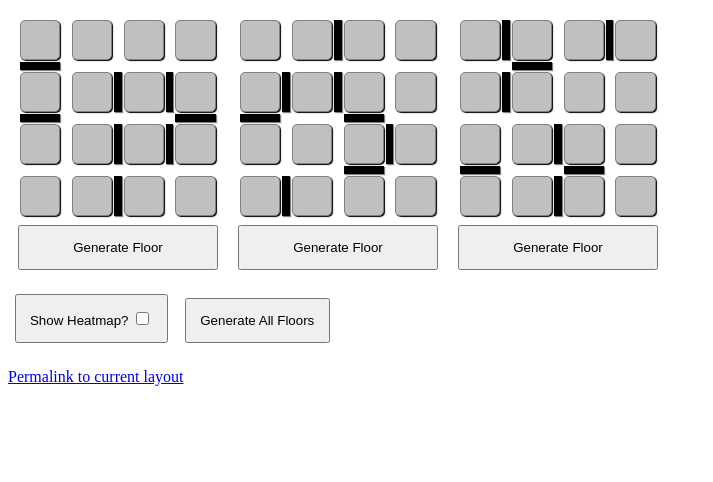
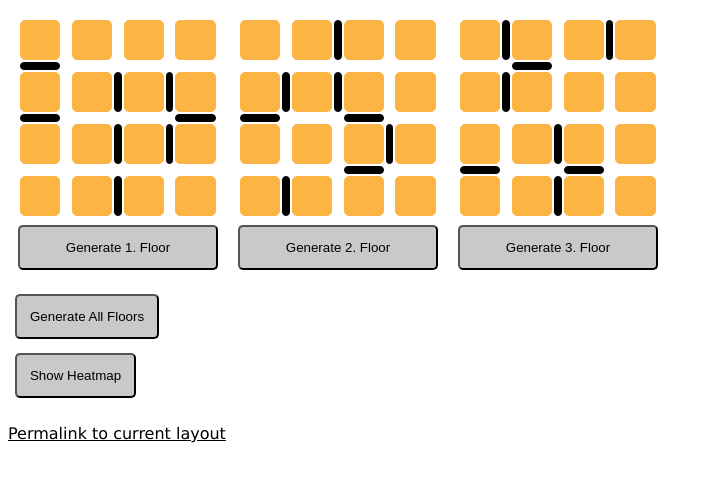
Before and after one commit to bpa/burgle, a plain HTML site: page generator/index.html in a window 1280 px wide. Both pictures are taken after a click on the button "Generate All Floors". Shown: the whole page, without its empty margins (0-713 px from the left). Drawn offline with Linux system fonts and the light colour scheme.

Commit message:
Take changes from Maik

```diff
--- a/generator/burgle.css
+++ /dev/null
@@ -1,14 +0,0 @@
-.center { margin-left: auto; margin-right: auto; width: 100% }
-.floor { height: 200px; width: 200px }
-.floor table { height: 100%; width: 100%; }
-.floor td { width: 4%; height: 4% }
-.floor td.tile {
-	width: 22%;
-	height: 22%;
-	background: #c0c0c0;
-	border: 1px solid grey;
-	border-radius: 5px;
-	box-shadow: 1px 1px 1px;
-}
-.floor td.wall { background-color: black; box-shadow: 1px 1px 1px grey;}
-button { padding: 1em; margin: .5em; }
--- /dev/null
+++ b/generator/css/burgle.css
@@ -0,0 +1,60 @@
+body, html {
+	width: 100%
+}
+body {
+	font-family: "Arial Unicode MS", "Lucida Sans Unicode", Verdana, Arial, Helvetica, sans-serif;
+	color: black;
+}
+a, a:visited, a:hover {
+	color: black;
+}
+.center {
+	margin-left: auto;
+	margin-right: auto;
+	width: 100%
+}
+
+.floorContainer {
+	float: left;
+	margin: 10px;
+	width: 200px;
+}
+
+.floor {
+	height: 200px;
+	width: 200px
+}
+
+.floor table {
+	height: 100%;
+	width: 100%;
+}
+
+.floor td {
+	width: 4%;
+	height: 4%
+}
+
+.floor td.tile {
+	width: 22%;
+	height: 22%;
+	background: #fcb543;
+	border: 1px solid #fcb543;
+	border-radius: 5px;
+}
+
+.floor td.wall {
+	background-color: black;
+	border: 1px solid black;
+	border-radius: 5px;
+}
+
+button {
+	border-radius: 5px;
+	background: #c9c9c9;
+	padding: 1em;
+	margin: .5em;
+}
+.hidden {
+	display: none;
+}
--- a/generator/index.html
+++ b/generator/index.html
@@ -1,29 +1,46 @@
-<html>
+<!doctype html>
+<html lang="en" manifest="cache.manifest">
 <head>
-    <link rel="stylesheet" type="text/css" href="burgle.css" />
-    <script type="text/javascript" src="burgle.js"></script>
+	<meta charset="utf-8">
+	<meta http-equiv="X-UA-Compatible" content="IE=edge,chrome=1">
+	<meta name="viewport" content="width=device-width, initial-scale=1">
+	<meta name="HandheldFriendly" content="True">
+	<meta name="MobileOptimized" content="320">
+	<meta name="apple-mobile-web-app-capable" content="yes" />
+	<meta name="apple-mobile-web-app-status-bar-style" content="black translucent" />
+	<title>Room Generator</title>
+	<link rel="shortcut icon" href="favicon.ico" type="image/x-icon" />
+	<link rel="apple-touch-icon" href="img/apple-touch-icon.png" />
+	<link rel="apple-touch-icon" sizes="57x57"   href="img/apple-touch-icon-57x57.png" />
+	<link rel="apple-touch-icon" sizes="72x72"   href="img/apple-touch-icon-72x72.png" />
+	<link rel="apple-touch-icon" sizes="76x76"   href="img/apple-touch-icon-76x76.png" />
+	<link rel="apple-touch-icon" sizes="114x114" href="img/apple-touch-icon-114x114.png" />
+	<link rel="apple-touch-icon" sizes="120x120" href="img/apple-touch-icon-120x120.png" />
+	<link rel="apple-touch-icon" sizes="144x144" href="img/apple-touch-icon-144x144.png" />
+	<link rel="apple-touch-icon" sizes="152x152" href="img/apple-touch-icon-152x152.png" />
+	<link rel="stylesheet" type="text/css" href="css/burgle.css">
+	<script type="text/javascript" src="js/burgle.js"></script>
 </head>
 <body>
-    <div style="float: left; margin: 10; width: 200px">
+<div class="floorContainer">
 	<div class="floor" id="f1"></div>
-      <button class="center" onClick="Burgle.generate('f1')">Generate Floor</button>
+	<button class="center" onClick="Burgle.generate('f1')">Generate 1. Floor</button>
 </div>
-    <div style="float: left; margin: 10; width: 200px">
+<div class="floorContainer">
 	<div class="floor" id="f2"></div>
-      <button class="center" onClick="Burgle.generate('f2')">Generate Floor</button>
+	<button class="center" onClick="Burgle.generate('f2')">Generate 2. Floor</button>
 </div>
-    <div style="float: left; margin: 10; width: 200px">
+<div class="floorContainer">
 	<div class="floor" id="f3"></div>
-      <button class="center" onClick="Burgle.generate('f3')">Generate Floor</button>
+	<button class="center" onClick="Burgle.generate('f3')">Generate 3. Floor</button>
 </div>
 <br clear="all">
 <div id="burgle_ctrl">
-      <button onClick="send(this, 'burgle_heat', event)">
-      <label for="burgle_heat">Show Heatmap?</label>
-        <input id="burgle_heat" type="checkbox" onClick="Burgle.show_heat(this.checked)">
-      </button>
-      <button onClick="Burgle.generate()">Generate All Floors</button>
-      <br><br>
+	<button onClick="Burgle.generate()">Generate All Floors</button><br>
+	<button id="show_heatmap" onClick="Burgle.show_heat(true)">Show Heatmap</button>
+	<button id="hide_heatmap" class="hidden" onClick="Burgle.show_heat(false)">Hide Heatmap</button>
+	<br>
+	<br>
 	<a id="burgle_href" href="#">Permalink to current layout</a>
 </div>
 </body>
--- a/generator/burgle.js
+++ b/generator/js/burgle.js
@@ -1,9 +1,4 @@
 "use strict";
-
-function send(b, id, event) {
-    if (event.toElement === b)
-        document.getElementById(id).click();
-}
 
 var Burgle = (function () {
     var show_heat = false;
@@ -11,17 +6,17 @@ var Burgle = (function () {
     function getParameterByName(name) {
         name = name.replace(/[\[]/, "\\[").replace(/[\]]/, "\\]");
         var regex = new RegExp("[\\?&]" + name + "=([^&#]*)"),
-                results = regex.exec(location.search);
+            results = regex.exec(location.search);
         return results === null ? "" : decodeURIComponent(results[1].replace(/\+/g, " "));
     }
 
     function to_floor(walls) {
-        var i = 0;
-        var floor = Array(17).join(1).split('').map(function () {
+        var i = 0, x = 0;
+        var floor = new Array(17).join(1).split('').map(function () {
             return {heat: 0}
         });
         for (var y = 0; y < 4; y++) {
-            for (var x = 0; x < 3; x++) {
+            for (x = 0; x < 3; x++) {
                 if (!walls[i]) {
                     floor[y * 4 + x].e = true;
                     floor[y * 4 + x + 1].w = true;
@@ -29,7 +24,7 @@ var Burgle = (function () {
                 i++;
             }
             if (y < 3) {
-                for (var x = 0; x < 4; x++) {
+                for (x = 0; x < 4; x++) {
                     if (!walls[i]) {
                         floor[y * 4 + x].s = true;
                         floor[(y + 1) * 4 + x].n = true;
@@ -77,13 +72,13 @@ var Burgle = (function () {
     }
 
     function build_distance(floor) {
-        var dist = Array(257).join(1).split('').map(function () {
+        var i, dist = new Array(257).join(1).split('').map(function () {
             return 20
         });
-        for (var i = 0; i < 16; i++)
+        for (i = 0; i < 16; i++)
             dist[i * 16 + i] = 0;
         for (var r = 0; r < 16; r++) {
-            for (var i = 0; i < 16; i++) {
+            for (i = 0; i < 16; i++) {
                 if (floor[i].n)
                     update_distance(i, i - 4, dist);
                 if (floor[i].e)
@@ -117,7 +112,8 @@ var Burgle = (function () {
     }
 
     function walk(from, to, floor, dist) {
-        var min, shortest, tile;
+        var min, shortest=[], tile;
+
         function look(dir, neighbor, r) {
             var ind = neighbor * 16 + to;
             if (tile[dir]) {
@@ -130,6 +126,7 @@ var Burgle = (function () {
                 }
             }
         }
+
         while (from !== to) {
             min = 20;
             tile = floor[from];
@@ -144,24 +141,25 @@ var Burgle = (function () {
     }
 
     function heatmap(id, floor) {
+        var i, j, heat = [];
         if (!show_heat) {
-            for (var i = 0; i < 16; i++) {
+            for (i = 0; i < 16; i++) {
                 document.getElementById(id + '_t' + i).style.backgroundColor = '';
             }
             return;
         }
 
         var dist = build_distance(floor);
-        for (var i = 0; i < 16; i++) {
-            for (var j = 0; j < 16; j++) {
+        for (i = 0; i < 16; i++) {
+            for (j = 0; j < 16; j++) {
                 walk(i, j, floor, dist);
             }
         }
-        for (var i = 0; i < 16; i++) {
-            var heat = (1.0 - (floor[i].heat - 15) / 168) * 240;
+        for (i = 0; i < 16; i++) {
+            heat = (1.0 - (floor[i].heat - 15) / 168) * 240;
             document.getElementById(id + '_t' + i).style.backgroundColor = 'hsl(' + heat + ',100%,50%)';
         }
-        var heat = [];
+        heat = [];
         for (var y = 0; y < 4; y++) {
             var r = [];
             for (var x = 0; x < 4; x++) {
@@ -169,12 +167,10 @@ var Burgle = (function () {
             }
             heat.push(r);
         }
-        console.table(heat);
         var total_heat = 0;
-        for (var i = 0; i < 16; i++) {
+        for ( i = 0; i < 16; i++) {
             total_heat += floor[i].heat;
         }
-        console.log(total_heat);
     }
 
     function as_walls(layout) {
@@ -257,8 +253,6 @@ var Burgle = (function () {
         for (var f = 0; f < floors.length; f++) {
             layouts.push(floors[f].getAttribute('id') + '=' + floors[f].getAttribute('layout'));
         }
-        console.log(link);
-
         document.getElementById('burgle_href').href = link + layouts.join('&');
     }
 
@@ -270,6 +264,13 @@ var Burgle = (function () {
     return {
         show_heat: function (show) {
             show_heat = show;
+            if (show_heat) {
+                document.getElementById('show_heatmap').setAttribute('class', 'hidden');
+                document.getElementById('hide_heatmap').removeAttribute('class');
+            } else {
+                document.getElementById('hide_heatmap').setAttribute('class', 'hidden');
+                document.getElementById('show_heatmap').removeAttribute('class');
+            }
             var floors = document.getElementsByClassName("floor");
             for (var f = 0; f < floors.length; f++) {
                 var layout = floors[f].getAttribute('layout');
@@ -289,7 +290,7 @@ var Burgle = (function () {
                 while (true) {
                     var walls = [];
                     var layout = 0;
-                    for (var w = 0; w < 8; ) {
+                    for (var w = 0; w < 8;) {
                         var n = Math.floor(Math.random() * 24);
                         if (!walls[n]) {
                             w++;
```
Lines whose indentation alone changed are shown as unchanged.
